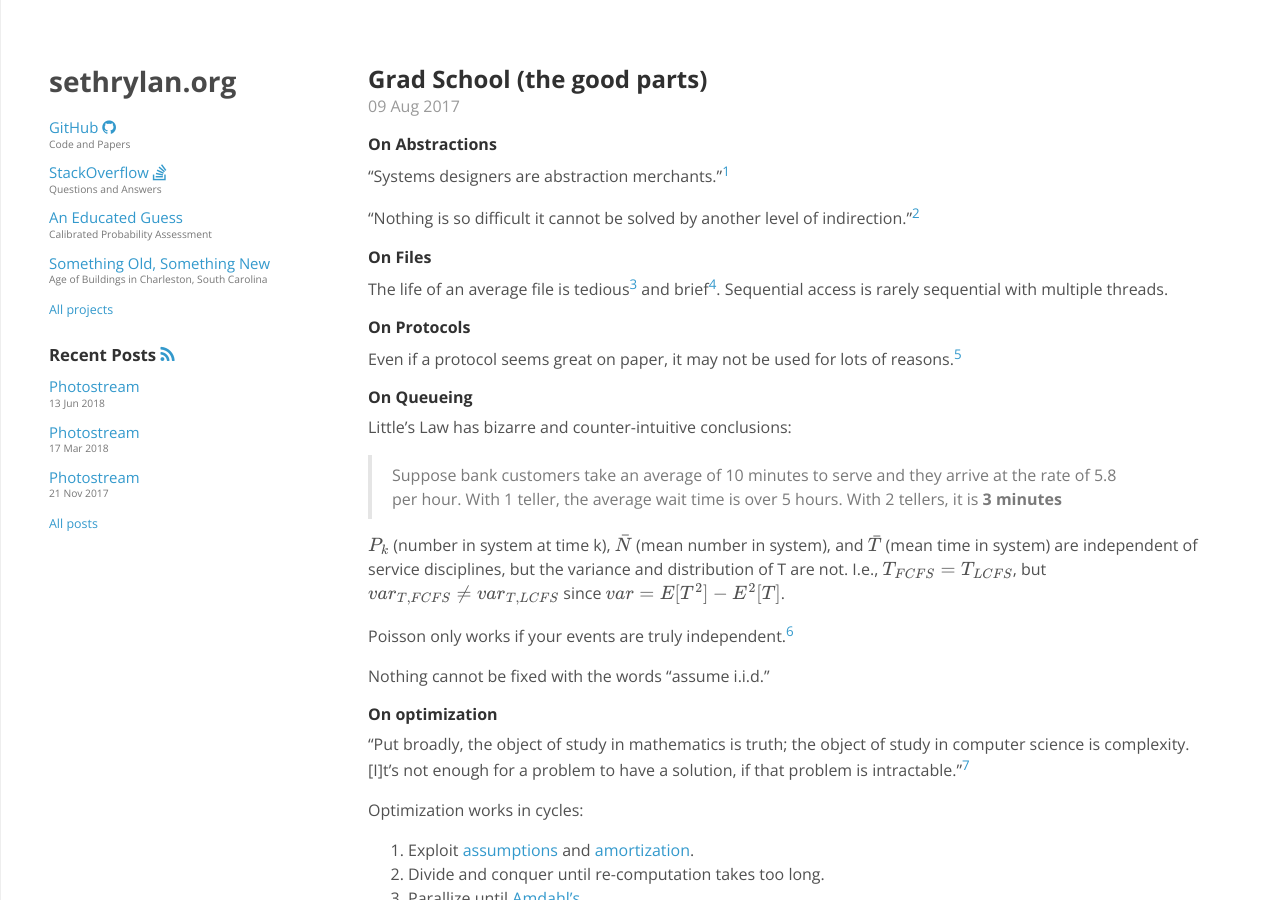
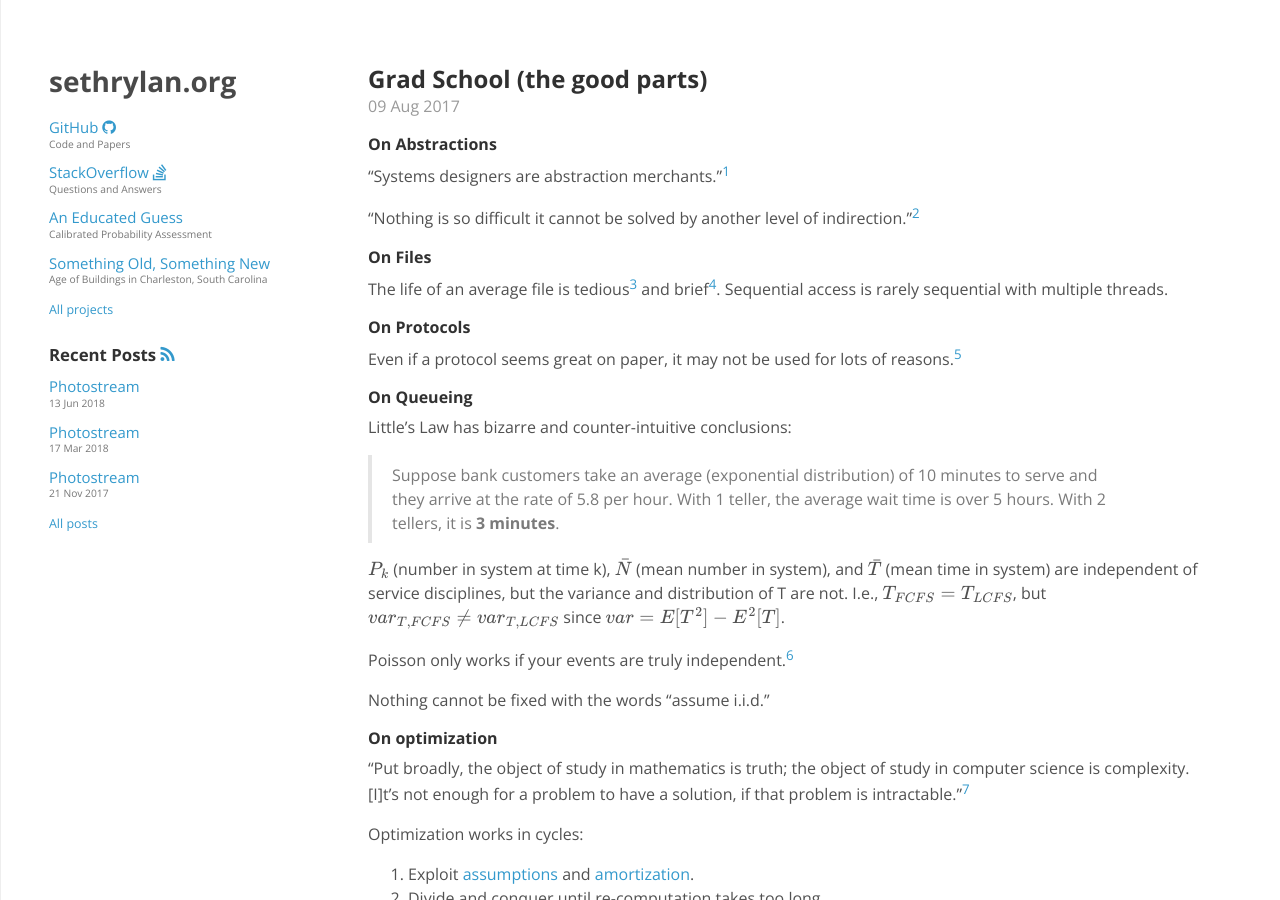
Before and after one commit to sethrylan/sethrylan.github.io, a Jekyll site: the page built from _posts/2017-08-09-notes-from-school.md, in a window 1280 px wide and 900 px high. Built offline with Jekyll 4.4.1, drawn with Linux system fonts in a browser that asks for light colours; nearby versions of some CDN libraries; formulas are drawn with MathJax 3.

Commit message:
wordsmithing.

```diff
--- a/_posts/2017-08-09-notes-from-school.md
+++ b/_posts/2017-08-09-notes-from-school.md
@@ -18,7 +18,7 @@
 
 Little's Law has bizarre and counter-intuitive conclusions:
 
-> Suppose bank customers take an average of 10 minutes to serve and they arrive at the rate of 5.8 per hour. With 1 teller, the average wait time is over 5 hours. With 2 tellers, it is <b>3 minutes</b>
+> Suppose bank customers take an average (exponential distribution) of 10 minutes to serve and they arrive at the rate of 5.8 per hour. With 1 teller, the average wait time is over 5 hours. With 2 tellers, it is <b>3 minutes</b>.
 
 $P_k$ (number in system at time k), $\bar{N}$ (mean number in system), and $\bar{T}$ (mean time in system) are independent of service disciplines, but the variance and distribution of T are not. I.e., $T_{FCFS} = T_{LCFS}$, but $var_{T,FCFS} \neq var_{T,LCFS}$ since $var = E[T^2] - E^2[T]$.
 
```
